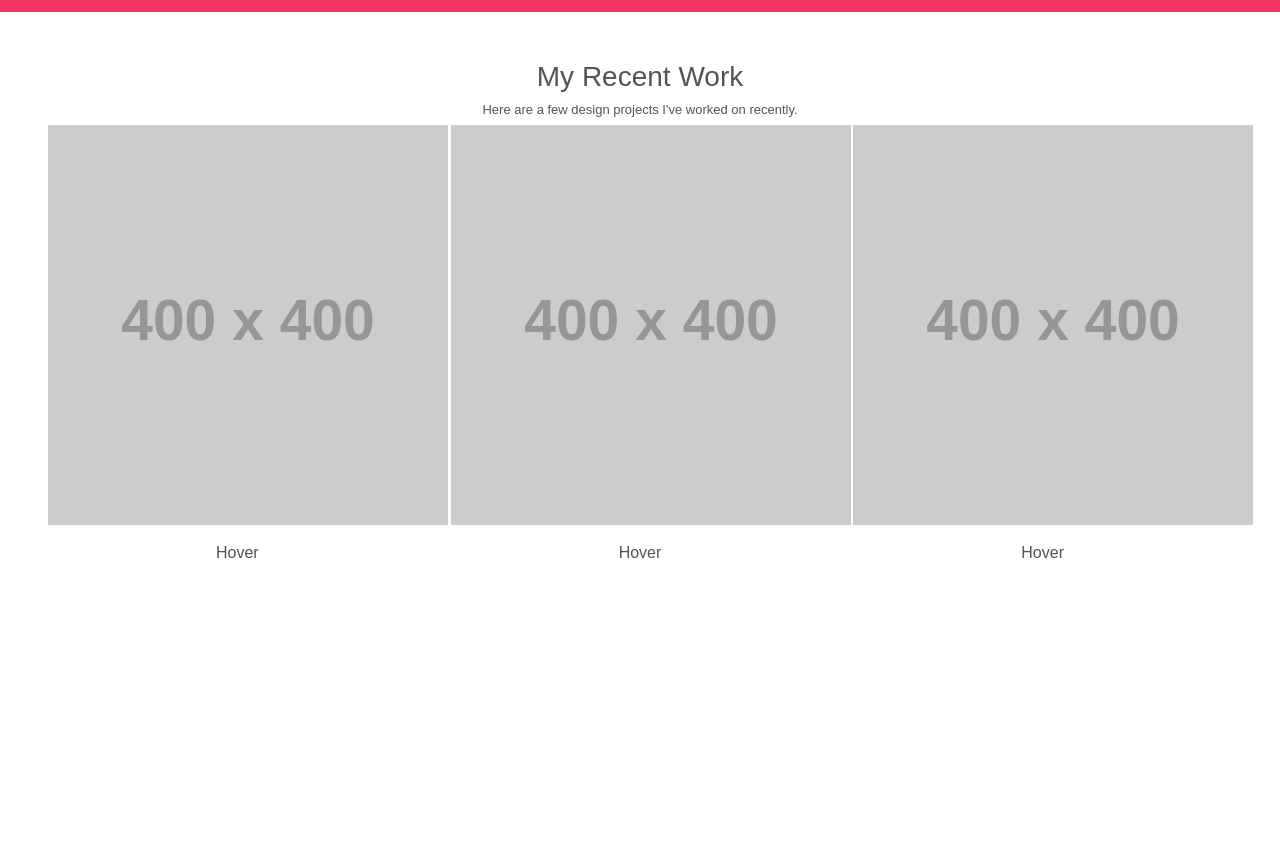
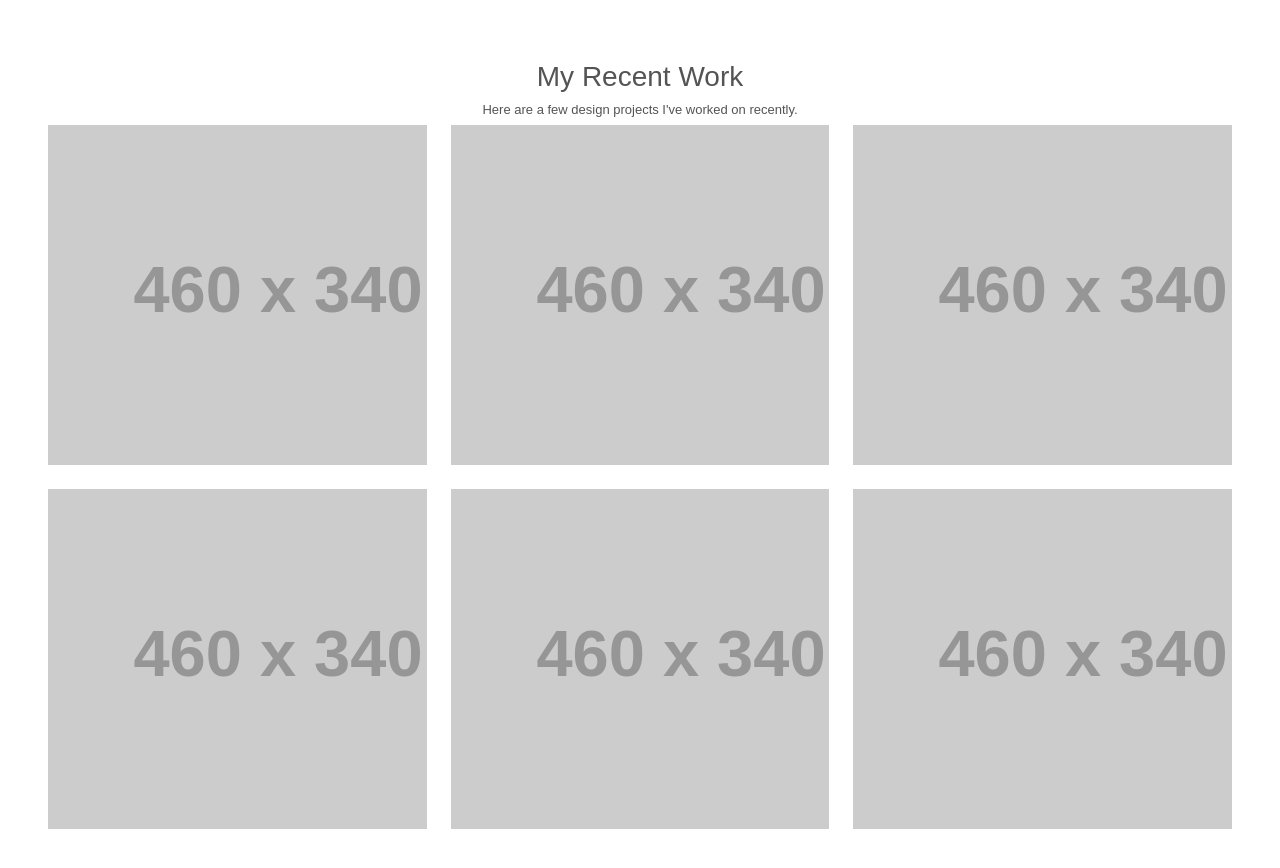
Before and after one commit to ayekyiphyu/MynewPortfolilo, a plain HTML site: page portfolio.html in a window 1280 px wide. Shown: the part 620-1488 px from the top of the page. Before the commit the page ends 1233 px from the top, so only its background shows below. Drawn offline with nearby package versions, Linux system fonts and the light colour scheme; placeholder pictures from the web are drawn by us.

Commit message:
update files

```diff
--- a/css/style.css
+++ b/css/style.css
@@ -8,6 +8,24 @@ html, body {
   padding: 0;
   scroll-behavior: auto;
 }
+/*hover pic*/
+
+figure {
+	width: auto;
+	height: auto;
+	margin: 0;
+	padding: 0;
+	background: #fff;
+	overflow: hidden;
+}
+figure:hover+span {
+	bottom: -36px;
+	opacity: 1;
+}
+
+
+
+/*end of hover pic*/
 .bg-01 {
   background-color: #FCF9F9;
 }
@@ -63,7 +81,7 @@ margin-top: 10px;
 
 .mydata {
 
-  background-color: #F63567;
+  /*background-color: #F63567;*/
 }
 
 .recent {
@@ -86,4 +104,5 @@ margin-top: 10px;
 	opacity: .5;
 }
 
+
 /*end hover*/
--- a/portfolio.html
+++ b/portfolio.html
@@ -68,28 +68,60 @@
   <div id="section1" class="col-md-12 p-5">
      <h3 class="text-center">My Recent Work</h3>
      <h5 class="recent">Here are a few design projects I've worked on recently. </h5>
-      <div class="hoverpic">
-       <div class="row" >
-        <div class="col-md-4 text-center">
-         <div class="col-md-12">
-          <figure><img src="https://dummyimage.com/400x400/000/fff" alt="" /></figure>
+        <!--<div class="hoverpic column">
+    <div>
+      <figure><img src="https://picsum.photos/300/200?image=244" /></figure>
       <span>Hover</span>
     </div>
-        </div>
-         <div class="col-md-4 text-center">
-         <div class="col-md-12">
-           <figure><img src="https://dummyimage.com/400x400/000/fff" alt="" /></figure>
+    <div>
+      <figure><img src="https://picsum.photos/300/200?image=1024" /></figure>
       <span>Hover</span>
     </div>
+    <div>
+      <figure><img src="https://picsum.photos/300/200?image=611" /></figure>
+      <span>Hover</span>
     </div>
-         <div class="col-md-4 text-center">
+  </div>-->
+
+    <div class="row hoverpic column">
+  <div class="col-md-4">
      <div class="col-md-12">
-           <figure><img src="https://dummyimage.com/400x400/000/fff" alt=""/></figure>
-            <span>Hover</span>
+         <figure><img src="https://dummyimage.com/460x340/000/fff" alt="" /></figure>
+     </div>
+  </div>
+  <div class="col-md-4">
+     <div class="col-md-12">
+        <figure><img src="https://dummyimage.com/460x340/000/fff" alt="" /></figure>
+     </div>
+  </div>
+
+      <div class="col-md-4">
+     <div class="col-md-12">
+        <figure><img src="https://dummyimage.com/460x340/000/fff" alt="" /></figure>
      </div>
   </div>
 </div>
+
+    <div class="row hoverpic column mt-4">
+  <div class="col-md-4">
+     <div class="col-md-12">
+         <figure><img src="https://dummyimage.com/460x340/000/fff" alt="" /></figure>
      </div>
+  </div>
+  <div class="col-md-4">
+     <div class="col-md-12">
+        <figure><img src="https://dummyimage.com/460x340/000/fff" alt="" /></figure>
+     </div>
+  </div>
+
+      <div class="col-md-4">
+     <div class="col-md-12">
+        <figure><img src="https://dummyimage.com/460x340/000/fff" alt="" /></figure>
+     </div>
+  </div>
+</div>
+
+
 
   </div>
 
```
Lines whose indentation alone changed are shown as unchanged.
